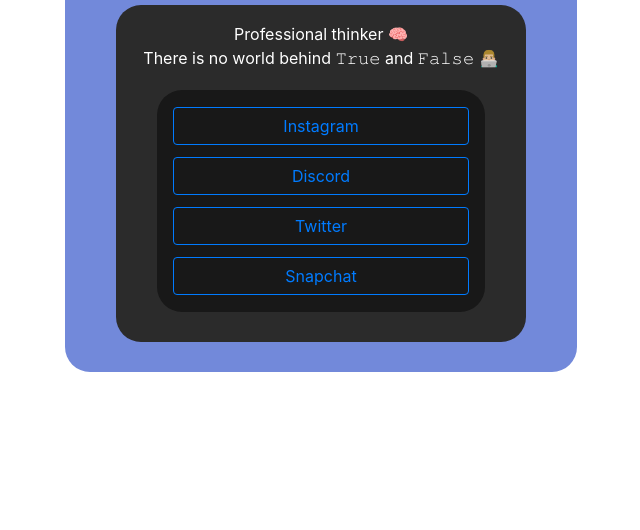
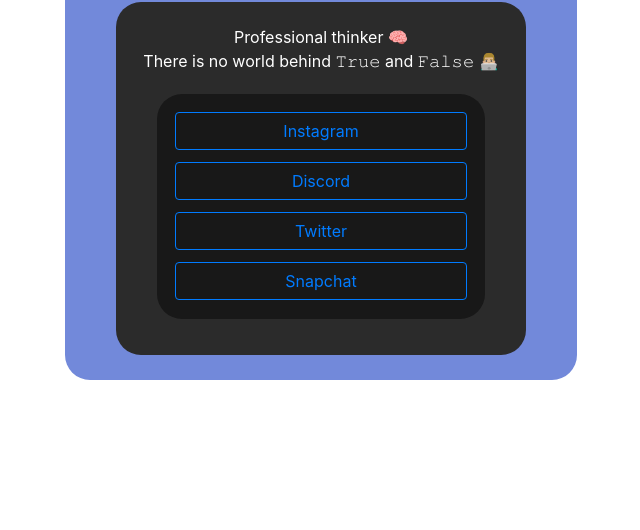
Before and after one commit to chr3st5an/InstaBio, a plain HTML site: page index.html in a window 1280 px wide. Shown: the part 270-800 px from the top of the page, without its empty margins (319-959 px from the left). Drawn offline with nearby package versions, Linux system fonts and the light colour scheme.

Commit message:
Add files via upload

```diff
--- a/css/main.css
+++ b/css/main.css
@@ -11,9 +11,9 @@
 #body-group {
     color: white;
     background-color:#7289da;
-    padding-top: 30px;
-    padding-bottom: 30px;
-    margin-top: 30px;
+    padding-top: 2%;
+    padding-bottom: 2%;
+    margin-top: 2%;
     margin-left: 30%;
     margin-right: 30%;
     border-radius: 25px;
@@ -21,20 +21,20 @@
 
 #card {
     background-color:#2b2b2b;
-    padding: 10px 0px 10px 0px;
-    margin-top: 15px;
+    padding: 3% 0% 3% 0%;
+    margin-top: 4%;
     margin-left: 10%;
     margin-right: 10%;
     border-radius: 25px;
 }
 
 #description {
-    margin-top: 7px;
+    margin-top: 2%;
 }
 
 #links {
     background-color:#181818;
-    padding: 10px;
+    padding: 3%;
     margin: 5% 10% 5% 10%;
     border-radius: 25px;
     text-decoration: none;
```
